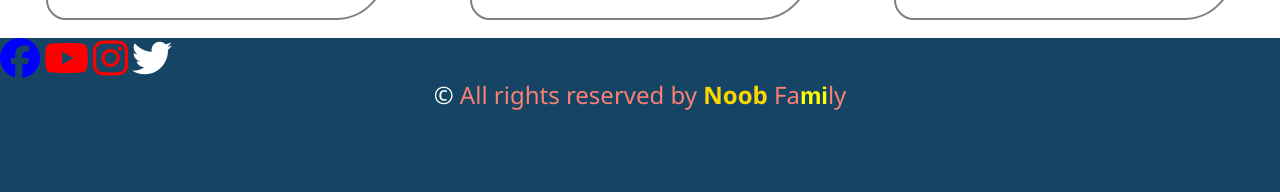
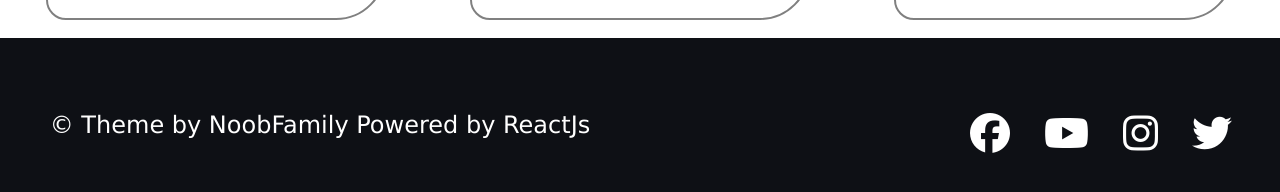
Before and after one commit to atikurahad/scratch-work, a plain HTML site: page index.html in a window 1280 px wide. Shown: the part 2192-2384 px from the top of the page. Drawn offline with Linux system fonts and the light colour scheme; no server answers.

Commit message:
footer are refined

```diff
--- a/app.css
+++ b/app.css
@@ -132,19 +132,32 @@ a {
 
 .footer-container {
   height: 12rem;
-  background: #164465;
-  /* background: linear-gradient(rgb(126, 32, 48), purple); */
+  display: grid;
+  grid-template-columns: 2fr 2fr;
+  align-content: center;
+    justify-items: center;
+  background:#0e1015;
 }
 .copyright {
   font-size: 1.5rem;
-  color: salmon;
-  text-align: center;
-  font-family: "Segoe UI", Tahoma, Geneva, Verdana, sans-serif;
-}
+  font-family: 'Lucida Sans', 'Lucida Sans Regular', 'Lucida Grande', 'Lucida Sans Unicode', Geneva, Verdana, sans-serif;
+  color: white;
+ }
+ .foot-noob:hover{
+  color:#745cf9 ;
+  font-family: monospace
+ }
 .social-icon {
-  display: flex;
-  flex-direction: column-reverse;
+  /* display: flex; */
+  /* flex-direction: column-reverse; */
   font-size: 2.5rem;
+  color: white;
   text-decoration: none;
+  margin-left: auto;
+  margin-right: 1.5rem;
   /* background: #000; */
 }
+
+.social-icon:hover{
+  color: #694ffc ;
+}
--- a/index.html
+++ b/index.html
@@ -113,17 +113,25 @@
 
 
     <footer class="footer-container">
-      <i style="color: blue;" class="fa-brands fa-facebook social-icon"></i>
-      <i style="color: red;" class="fa-brands fa-youtube social-icon"></i>
-      <i style="color: red;" class="fa-brands fa-instagram social-icon"></i>
-      <i style="color: white;" class="fa-brands fa-twitter social-icon"></i>
 
-      <p class="copyright">
+      <div class="copyright">
+        &copy; Theme by <span class="foot-noob">NoobFamily</span> Powered by <span class="foot-noob">ReactJs</span>
+
+      </div>
+      <div class="social-icon">
+        <i class="fa-brands fa-facebook social-icon"></i>
+        <i class="fa-brands fa-youtube social-icon"></i>
+        <i class="fa-brands fa-instagram social-icon"></i>
+        <i class="fa-brands fa-twitter social-icon"></i>
+      </div>
+
+
+      <!-- <p class="copyright">
         <span style="color: mintcream;">&copy;</span> All rights reserved by <span
           style="color: gold;font-weight: 600;">Noob</span> Fa<span
           style="color:yellow;font-weight: 600;font-family: 'Franklin Gothic Medium', 'Arial Narrow', Arial, sans-serif;">mi</span>ly
 
-      </p>
+      </p> -->
 
     </footer>
 
```
